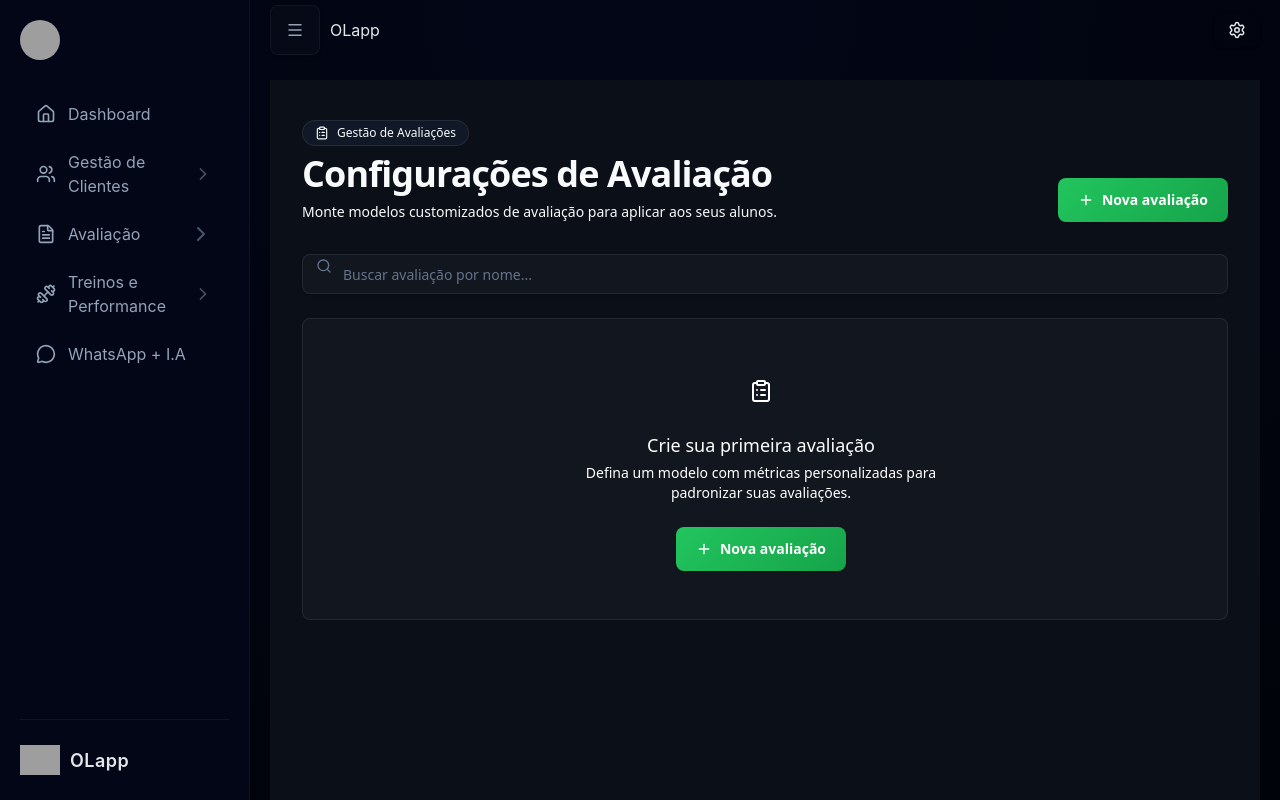
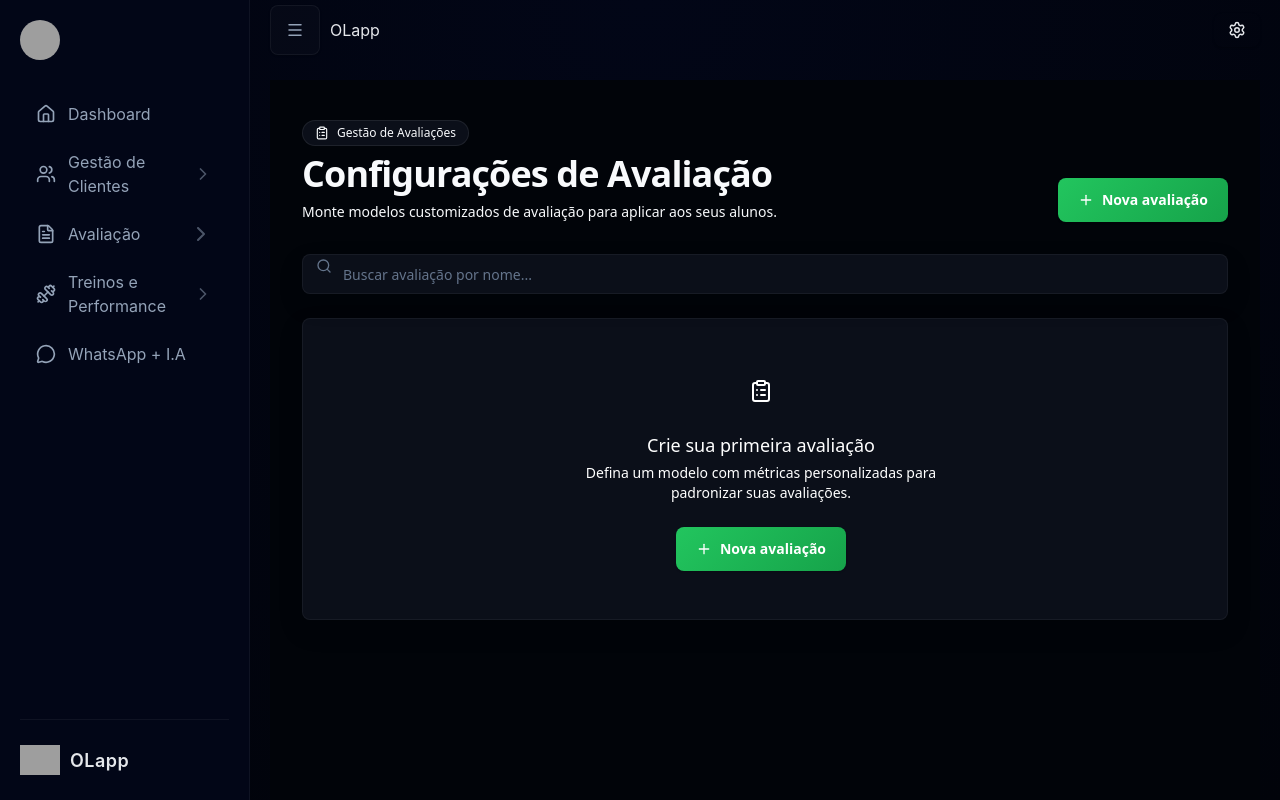
Before and after one commit to fernandolimavargas/OLapp-frontend, a React (Vite) app: page /avaliacaoFisica/NovoMenuAvaliacao in a window 1280 px wide. Built offline with nearby package versions, Linux system fonts and the light colour scheme; grey boxes are pictures that could not be loaded.

Commit message:
FIX - Ajuste de layouts do novoMenuAvaliacao

```diff
--- a/src/pages/Login.tsx
+++ b/src/pages/Login.tsx
@@ -14,12 +14,15 @@ export default function Login() {
 
     const[modo, setModo] = useState<"login" | "cadastro">("login");
 
+    const[loading, setLoading] = useState(false);
+
     const navigate = useNavigate();
     const { login } = useAuth();
 
     const handleLogin = async (e: React.FormEvent<HTMLFormElement>) => {
         e.preventDefault();
         try {
+            setLoading(true);
             console.log("entrou no try")
             const usuarioLogado = await login(usuario, senha);
 
@@ -41,6 +44,8 @@ export default function Login() {
             navigate("/dashboard");
         } catch (error) {
             alert("ERRO COMPLETO: " + error);
+        } finally {
+            setLoading(false);
         }
     };
 
@@ -60,6 +65,21 @@ export default function Login() {
 
     return (
         <div className="login-container">
+            {loading && (
+                <div className="loading-overlay">
+                    <div className="loading-card">
+                        <div className="spinner"></div>
+
+                        <h3>Autenticando...</h3>
+
+                        <p>
+                            Aguarde enquanto verificamos suas credenciais.
+                        </p>
+                    </div>
+                </div>
+            )}
+
+
             <div className="logo-card">
                 <h1>OLapp</h1>
                 <p>Monitoramento de Carga</p>
@@ -134,5 +154,7 @@ export default function Login() {
                 </form>
             </div>
         </div>
+
+
     );
 }
--- a/src/style/AvaliacaoFisica/novoMenuAvaliacao.css
+++ b/src/style/AvaliacaoFisica/novoMenuAvaliacao.css
@@ -1,14 +1,14 @@
 /* Escopo principal da página */
 .modelo-page-container {
   --radius: 0.625rem;
-  background-color: #0b0f17 !important; /* Fundo escuro idêntica ao design original */
+  background-color: #010409 !important; /* Fundo escuro idêntica ao design original */
   color: #f8fafc !important;
   font-family: system-ui, -apple-system, BlinkMacSystemFont, 'Segoe UI', Roboto, Oxygen, Ubuntu, Cantarell, sans-serif;
 }
 
 /* Ajuste de Alinhamento da Lupa na Barra de Busca */
 .modelo-page-container .relative {
-  display: relative;
+  position: relative;
   width: 100%;
 }
 
@@ -24,10 +24,11 @@
 
 /* Forçar o input de busca a ter preenchimento correto para não sobrepor a lupa */
 .modelo-page-container .local-glass-card {
-  background: rgba(255, 255, 255, 0.03) !important;
-  border: 1px solid rgba(255, 255, 255, 0.08) !important;
+  background: #0B0F19 !important;
+  border: 1px solid rgba(255,255,255,.05) !important;
   color: #ffffff !important;
   border-radius: 8px !important;
+  box-shadow: 0 10px 25px rgba(0,0,0,.15);
   padding-left: 2.5rem !important; /* Espaço para o ícone da lupa não sobrepor o texto */
   width: 100%;
 }
@@ -38,14 +39,14 @@
 
 /* Efeito Hover nos Cards de Listagem */
 .modelo-page-container .local-glass-card-hover {
-  background: rgba(255, 255, 255, 0.02) !important;
-  border: 1px solid rgba(255, 255, 255, 0.06) !important;
+  background: #0B0F19 !important;
+  border: 1px solid rgba(255,255,255,.05) !important;
   transition: all 0.2s cubic-bezier(0.4, 0, 0.2, 1) !important;
 }
 
 .modelo-page-container .local-glass-card-hover:hover {
-  transform: translateY(-2px);
-  border-color: rgba(34, 197, 94, 0.35) !important;
+transform: translateY(-3px);
+  border-color: rgba(255,255,255,.08) !important;
   box-shadow: 0 10px 25px -5px rgba(0, 0, 0, 0.5), 0 8px 10px -6px rgba(0, 0, 0, 0.5);
 }
 
@@ -91,7 +92,7 @@
 /* Garante que o fundo e o texto do modal acompanhem o tema escuro */
 [data-radix-pointer-down-context] [role="dialog"],
 .bg-card {
-  background-color: #111827 !important; /* Cinza escuro para modais */
+  background-color: #0B0F19 !important; /* Cinza escuro para modais */
   color: #f8fafc !important;
   border: 1px solid rgba(255, 255, 255, 0.08) !important;
 }
@@ -99,7 +100,7 @@
 /* Inputs internos do modal */
 .modelo-page-container input,
 [role="dialog"] input {
-  background-color: #0b0f17 !important;
+  background-color: #010409 !important;
   border: 1px solid rgba(255, 255, 255, 0.1) !important;
   color: #ffffff !important;
   border-radius: 6px !important;
--- a/src/style/login.css
+++ b/src/style/login.css
@@ -113,3 +113,18 @@ input {
     justify-content: center;
     align-items: center;
 }
+
+.loading-overlay{
+    position: fixed;
+    inset: 0;
+
+    background: rgba(0,0,0,.55);
+
+    display:flex;
+    justify-content:center;
+    align-items:center;
+
+    backdrop-filter: blur(3px);
+
+    z-index:999;
+}
```
